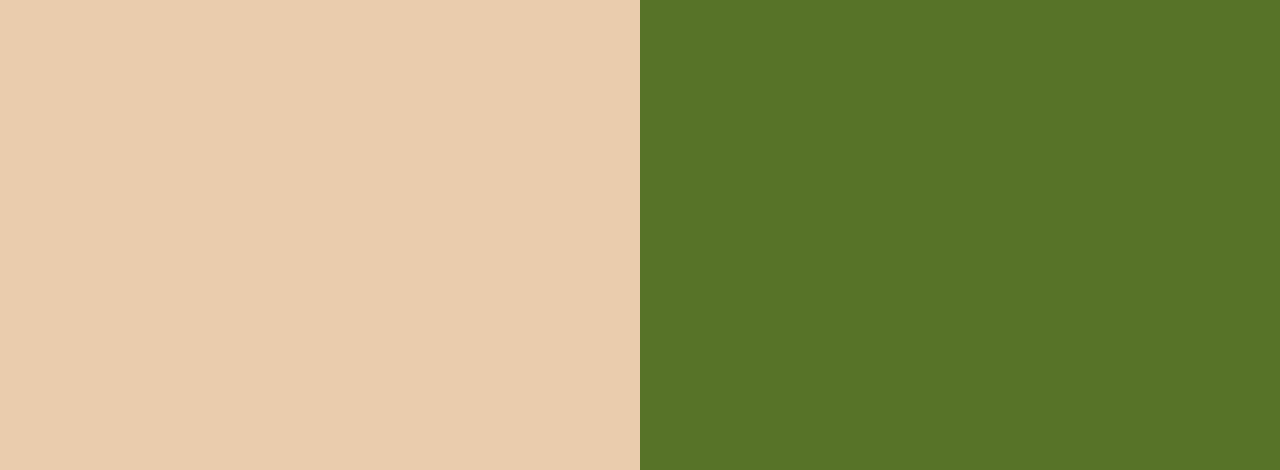
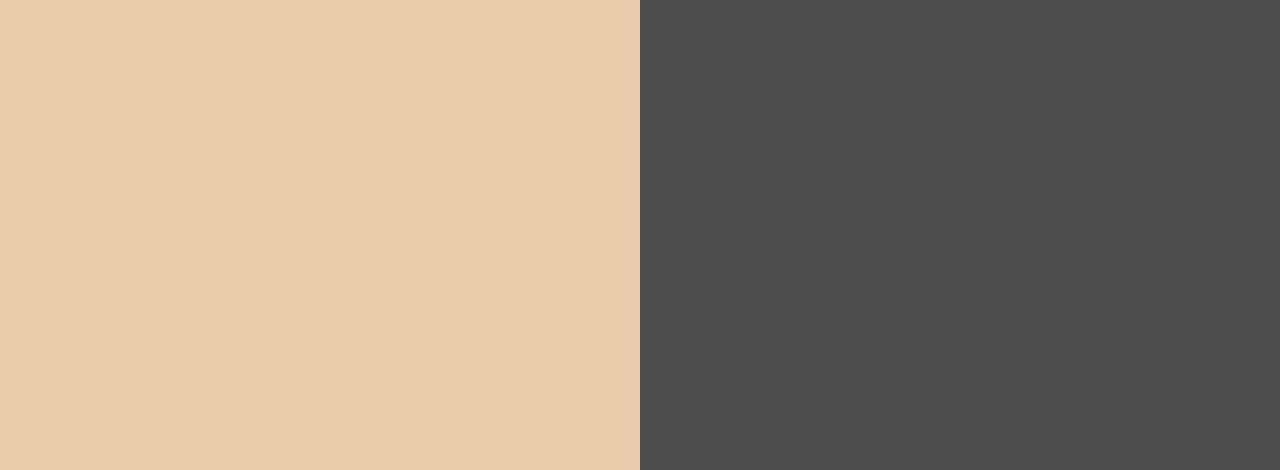
Before and after one commit to Jazu94/ByeCodeCommitAWS, a website: page index.html in a window 1280 px wide. Shown: the part 330-800 px from the top of the page. Drawn offline with Linux system fonts and the light colour scheme.

Commit message:
black color

```diff
--- a/index.html
+++ b/index.html
@@ -49,7 +49,7 @@
         bottom: 0px;
         left: 50%;
 
-        background-color: #577328;
+        background-color: #4d4d4d;
       }
 
       h1 {
```
